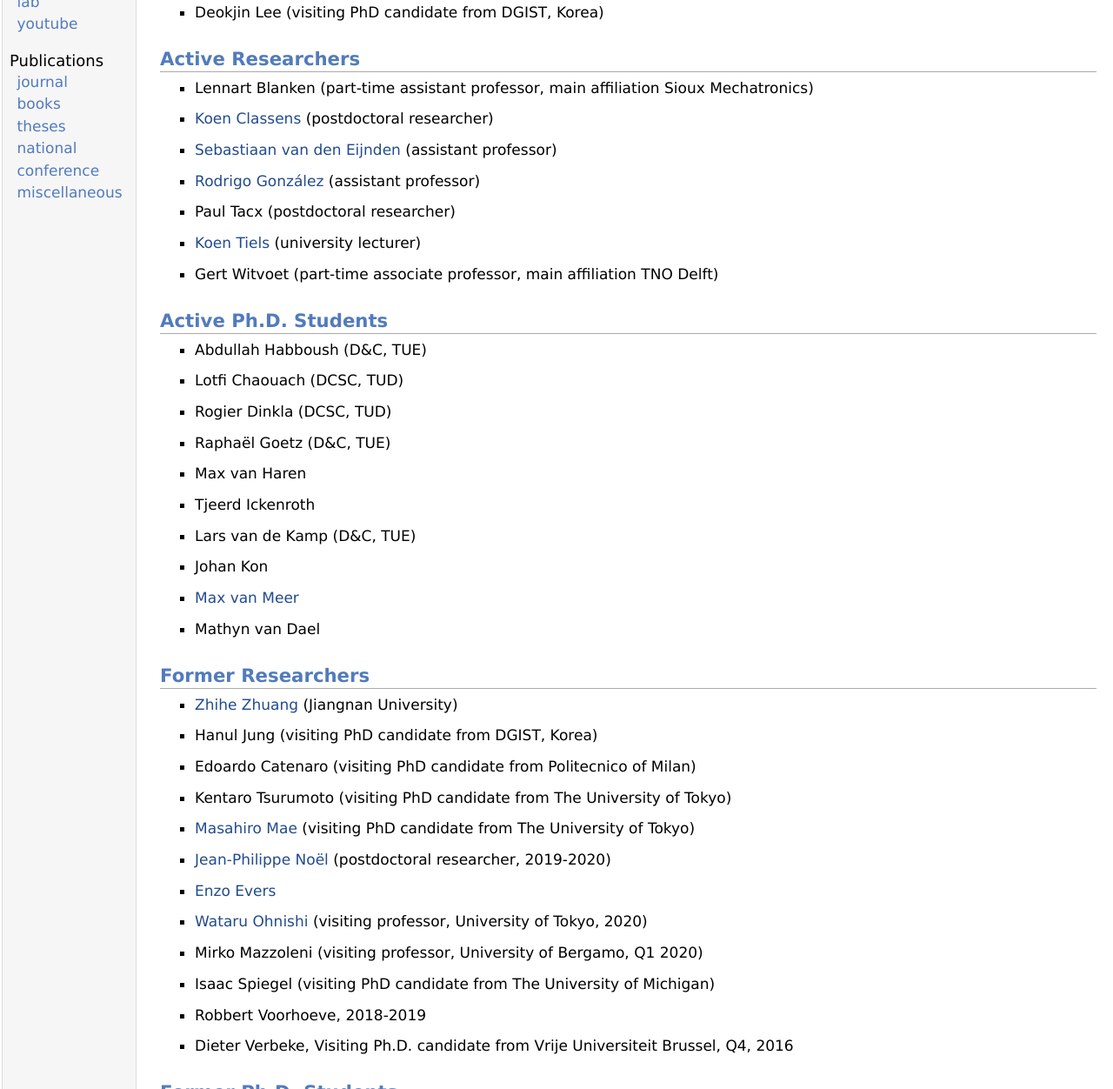
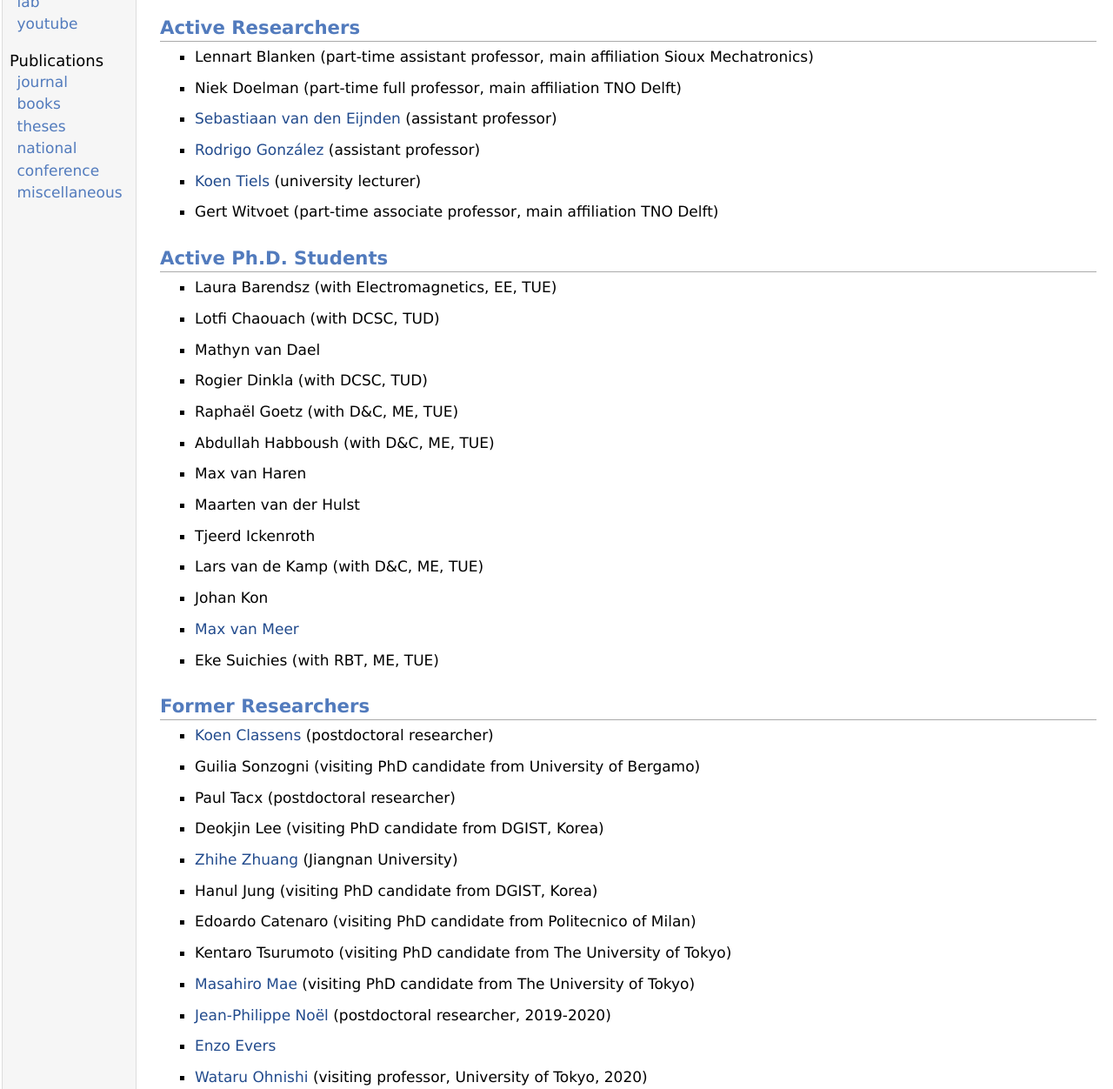
Before and after one commit to taeoomen/taeoomen.github.io, a plain HTML site: page students.html in a window 1280 px wide. Shown: the part 245-1497 px from the top of the page at 87% size. Drawn offline with Linux system fonts and the light colour scheme.

Commit message:
update webpage via script

```diff
--- a/students.html
+++ b/students.html
@@ -47,11 +47,7 @@ try {
 </h1>
 <h2>Visitors</h2>
 <ul>
-<li><p>Guilia Sonzogni (visiting PhD candidate from University of Bergamo)</p>
-</li>
-</ul>
-<ul>
-<li><p>Deokjin Lee (visiting PhD candidate from DGIST, Korea)</p>
+<li><p>Taejune Kong (visiting PhD candidate from DGIST, Korea)</p>
 </li>
 </ul>
 <h2>Active Researchers</h2>
@@ -60,7 +56,7 @@ try {
 </li>
 </ul>
 <ul>
-<li><p><a href="http://koenclassens.nl">Koen Classens</a> (postdoctoral researcher)</p>
+<li><p>Niek Doelman (part-time full professor, main affiliation TNO Delft)</p>
 </li>
 </ul>
 <ul>
@@ -69,10 +65,6 @@ try {
 </ul>
 <ul>
 <li><p><a href="https://rodrigoagv.github.io">Rodrigo González</a> (assistant professor)</p>
-</li>
-</ul>
-<ul>
-<li><p>Paul Tacx (postdoctoral researcher)</p>
 </li>
 </ul>
 <ul>
@@ -86,19 +78,27 @@ try {
 <h2>Active Ph.D. Students
 </h2>
 <ul>
-<li><p>Abdullah Habboush (D&amp;C, TUE)</p>
+<li><p>Laura Barendsz (with Electromagnetics, EE, TUE)</p>
 </li>
 </ul>
 <ul>
-<li><p>Lotfi Chaouach (DCSC, TUD)</p>
+<li><p>Lotfi Chaouach (with DCSC, TUD)</p>
 </li>
 </ul>
 <ul>
-<li><p>Rogier Dinkla (DCSC, TUD)</p>
+<li><p>Mathyn van Dael</p>
 </li>
 </ul>
 <ul>
-<li><p>Raphaël Goetz (D&amp;C, TUE)</p>
+<li><p>Rogier Dinkla (with DCSC, TUD)</p>
+</li>
+</ul>
+<ul>
+<li><p>Raphaël Goetz (with D&amp;C, ME, TUE)</p>
+</li>
+</ul>
+<ul>
+<li><p>Abdullah Habboush (with D&amp;C, ME, TUE)</p>
 </li>
 </ul>
 <ul>
@@ -106,11 +106,15 @@ try {
 </li>
 </ul>
 <ul>
+<li><p>Maarten van der Hulst</p>
+</li>
+</ul>
+<ul>
 <li><p>Tjeerd Ickenroth</p>
 </li>
 </ul>
 <ul>
-<li><p>Lars van de Kamp (D&amp;C, TUE)</p>
+<li><p>Lars van de Kamp (with D&amp;C, ME, TUE)</p>
 </li>
 </ul>
 <ul>
@@ -122,10 +126,26 @@ try {
 </li>
 </ul>
 <ul>
-<li><p>Mathyn van Dael</p>
+<li><p>Eke Suichies (with RBT, ME, TUE)</p>
 </li>
 </ul>
 <h2>Former Researchers</h2>
+<ul>
+<li><p><a href="http://koenclassens.nl">Koen Classens</a> (postdoctoral researcher)</p>
+</li>
+</ul>
+<ul>
+<li><p>Guilia Sonzogni (visiting PhD candidate from University of Bergamo)</p>
+</li>
+</ul>
+<ul>
+<li><p>Paul Tacx (postdoctoral researcher)</p>
+</li>
+</ul>
+<ul>
+<li><p>Deokjin Lee (visiting PhD candidate from DGIST, Korea)</p>
+</li>
+</ul>
 <ul>
 <li><p><a href="https://zhihe-zhuang.github.io/">Zhihe Zhuang</a> (Jiangnan University)</p>
 </li>
```
Also changed, not shown: index.html (+20 -0 lines), newsold.html (+20 -0 lines).
